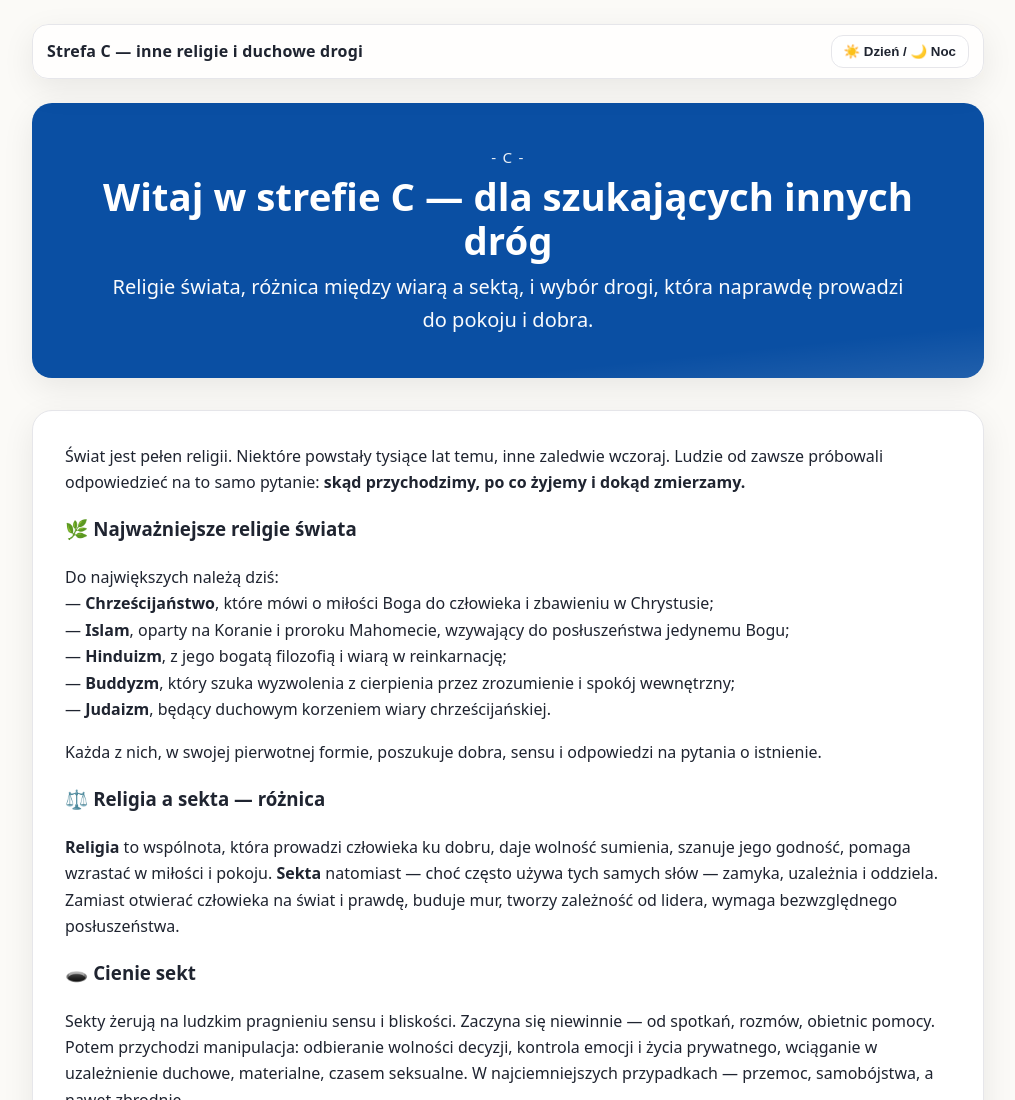
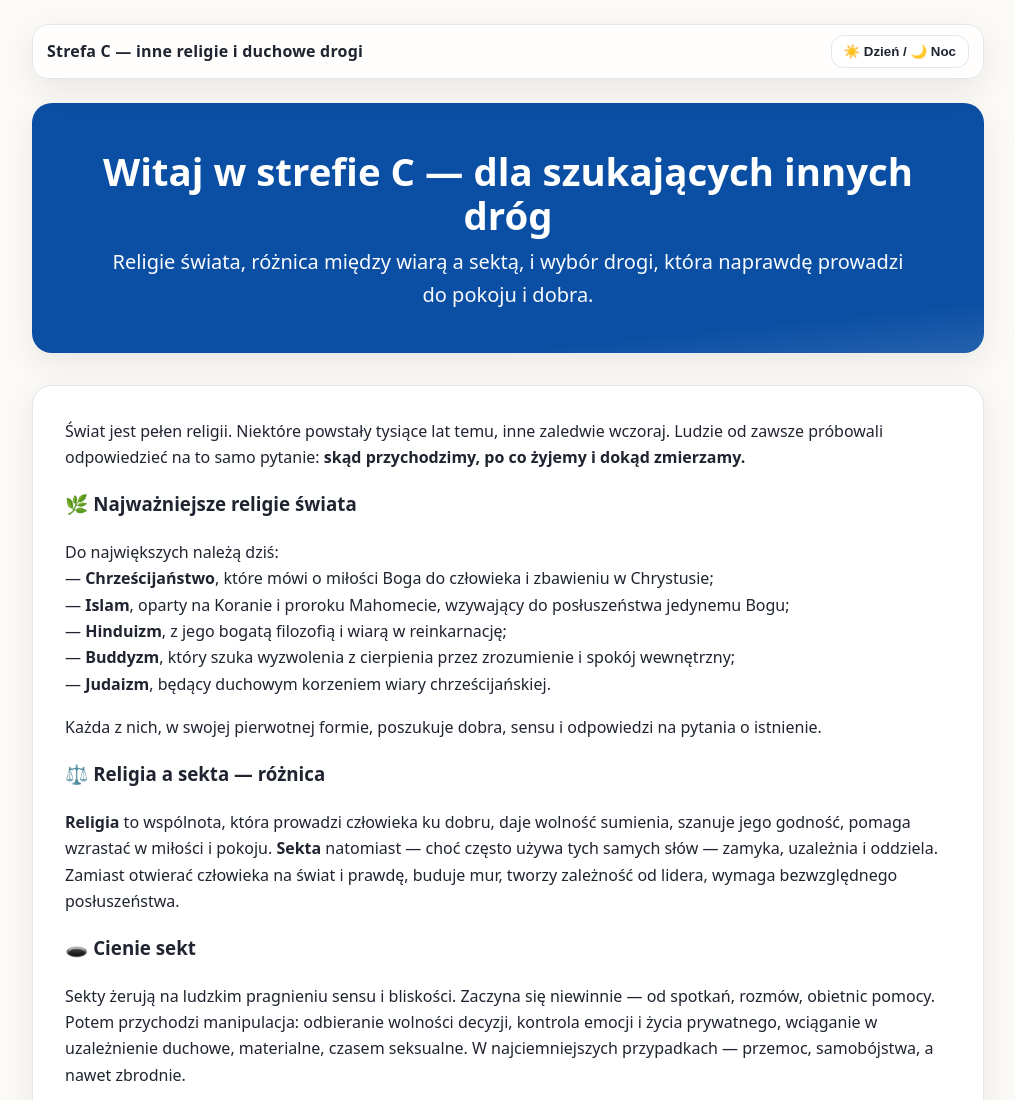
Before and after one commit to majstered/twojopis.github.io, a plain HTML site: page index.html in a window 1280 px wide. Shown: the top 1100 px of the page, without its empty margins (132-1147 px from the left). Drawn offline with Linux system fonts and the light colour scheme.

Commit message:
Update index.html

```diff
--- a/index.html
+++ b/index.html
@@ -84,7 +84,6 @@
 
     <section class="hero" aria-label="Wprowadzenie">
       <div class="hero-inner">
-        <div class="kicker">- C -</div>
         <h1>Witaj w strefie C — dla szukających innych dróg</h1>
         <p class="lead">Religie świata, różnica między wiarą a sektą, i wybór drogi, która naprawdę prowadzi do pokoju i dobra.</p>
       </div>
```
